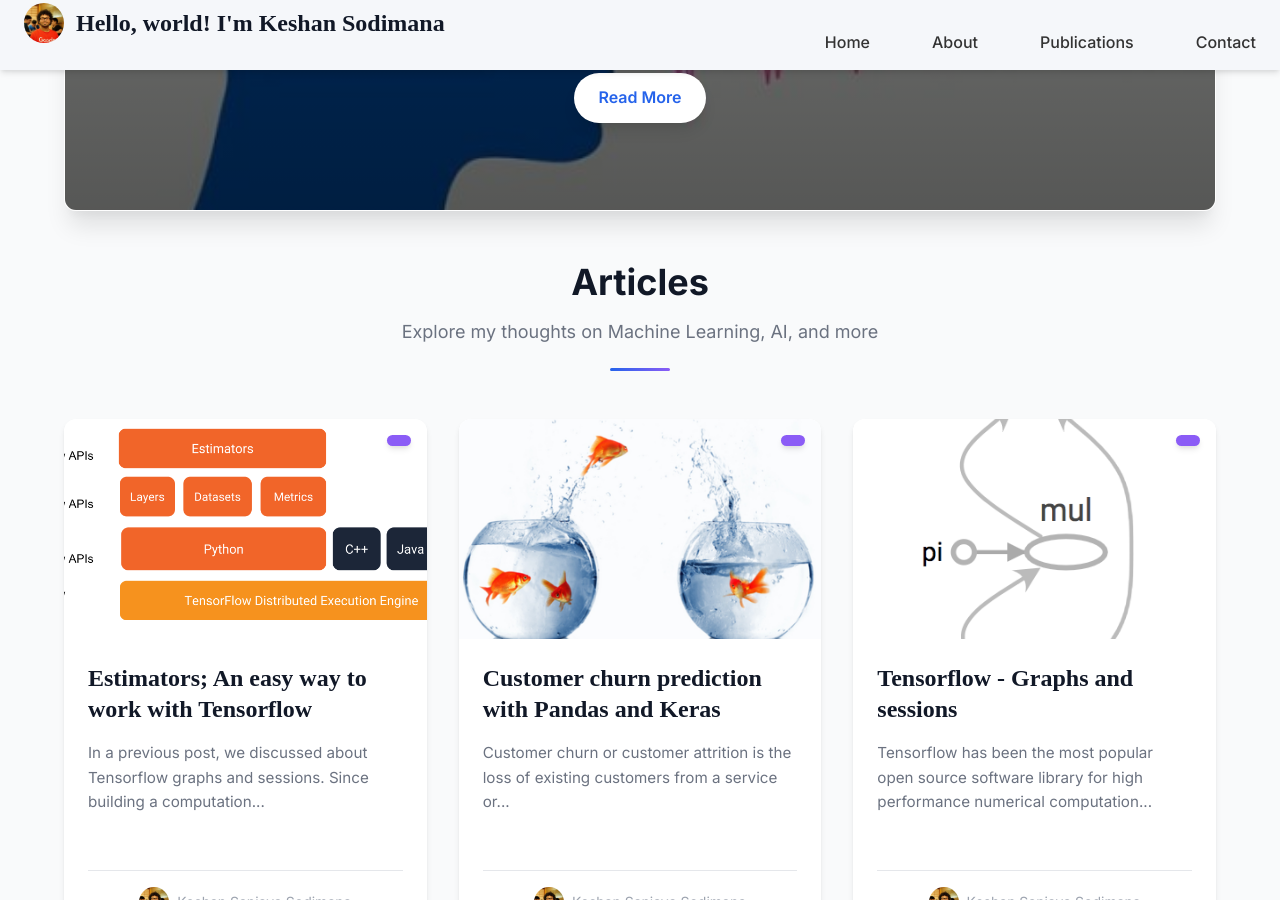
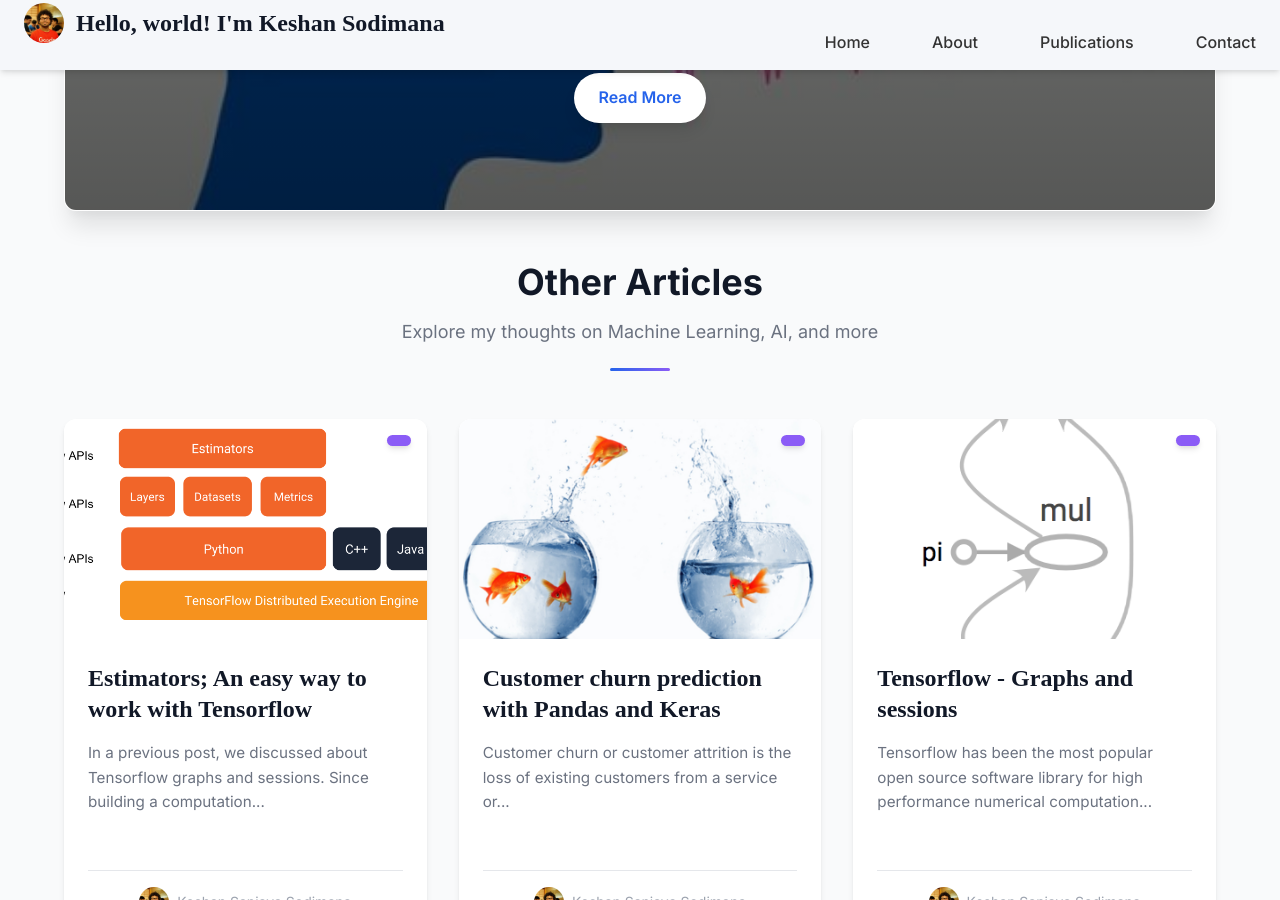
Before and after one commit to keshan/keshan.github.io, a Jekyll site: the page built from index.html, in a window 1280 px wide and 900 px high, scrolled down 527 px. Built offline with Jekyll 4.4.1, drawn with Linux system fonts in a browser that asks for light colours; the list of posts is cut into pages by our own code.

Commit message:
just a minor name change

```diff
--- a/index.html
+++ b/index.html
@@ -19,7 +19,7 @@ layout: main
 </div>
 
 <div class="section-heading">
-  <h2>Articles</h2>
+  <h2>Other Articles</h2>
   <p>Explore my thoughts on Machine Learning, AI, and more</p>
 </div>
 
```
